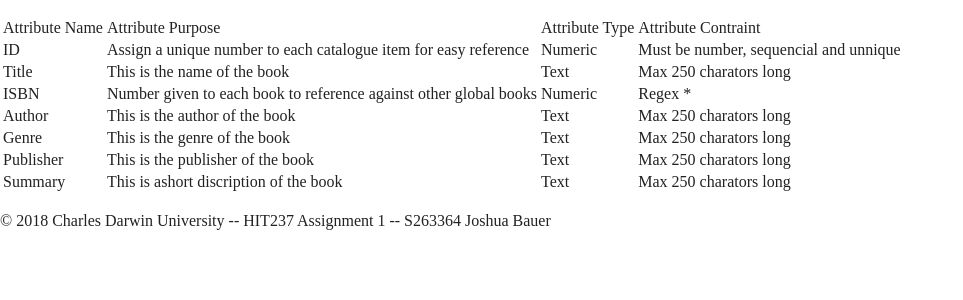
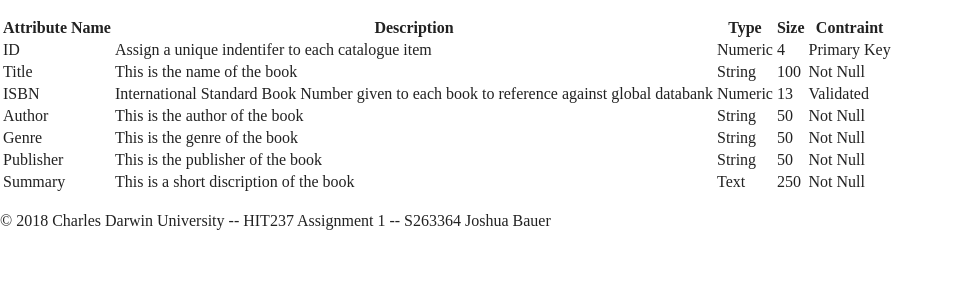
Before and after one commit to jaybeebauer/HIT237-Assignment1, a Django app: page /datamodel in a window 1280 px wide. Shown: the part 132-432 px from the top of the page, without its empty margins (0-963 px from the left). Run offline with Django 3.2, Linux system fonts and the light colour scheme; some libraries are stand-ins or nearby versions.

Commit message:
-Fixed dynamic url for book (single), Fixed datamodel, Added Main page content

```diff
--- a/HIT237-Assignment1/HIT237_Assignment1/urls.py
+++ b/HIT237-Assignment1/HIT237_Assignment1/urls.py
@@ -22,6 +22,6 @@ urlpatterns = [
 
     url(r'^$', views.home, name='home'),
     url(r'^books/?$', views.books, name='books'),
-    url(r'^book/(\d{1,1})/?$', views.single_book, name='book'),
+    url(r'^book/(\d{1,4})/?$', views.single_book, name='book'),
     url(r'^datamodel/?$', views.datamodel, name='datamodel'),
 ]
--- a/HIT237-Assignment1/books_repo/templates/base.html
+++ b/HIT237-Assignment1/books_repo/templates/base.html
@@ -30,7 +30,11 @@
         </header>
 
 
-        {% block main_body %}{% endblock %}
+        {% block main_body %}
+        <p>Welcome to my Book Catalogue website.</p>
+        <p>My name is Joshua Bauer (S263364).</p>
+        <p>I chose to do my assignment on books as I love reading, and would like to share my list of books with you.</p>
+        {% endblock %}
 
         <footer class="footer">
             <p>&copy; 2018 Charles Darwin University  --  HIT237 Assignment 1 --  S263364 Joshua Bauer</p>
--- a/HIT237-Assignment1/books_repo/templates/books.html
+++ b/HIT237-Assignment1/books_repo/templates/books.html
@@ -11,7 +11,7 @@
 
       {% for book in book_list %}
       <li>
-        <a href="/book/{{ book.id }}">{{ book.title }}</a> ({{book.author}})
+        <a href="{% url 'book' book.id %}">{{ book.title }}</a>: {{ book.summary|truncatewords:10 }}
       </li>
       {% endfor %}
 
--- a/HIT237-Assignment1/books_repo/templates/datamodel.html
+++ b/HIT237-Assignment1/books_repo/templates/datamodel.html
@@ -11,53 +11,61 @@
         <table>
             <thead>
                 <tr>
-                    <td>Attribute Name</td>
-                    <td>Attribute Purpose</td>
-                    <td>Attribute Type</td>
-                    <td>Attribute Contraint</td>
+                    <th>Attribute Name</th>
+                    <th>Description</th>
+                    <th>Type</th>
+                    <th>Size</th>
+                    <th>Contraint</th>
                 </tr>
             </thead>
             <tr>
                 <td>ID</td>
-                    <td>Assign a unique number to each catalogue item for easy reference</td>
+                    <td>Assign a unique indentifer to each catalogue item</td>
                     <td>Numeric</td>
-                    <td>Must be number, sequencial and unnique</td>
+                    <td>4</td>
+                    <td>Primary Key</td>
             </tr>
             <tr>
                 <td>Title</td>
                     <td>This is the name of the book</td>
-                    <td>Text</td>
-                    <td>Max 250 charators long</td>
+                    <td>String</td>
+                    <td>100</td>
+                    <td>Not Null</td>
             </tr>
             <tr>
                 <td>ISBN</td>
-                    <td>Number given to each book to reference against other global books</td>
+                    <td>International Standard Book Number given to each book to reference against global databank</td>
                     <td>Numeric</td>
-                    <td>Regex *</td>
+                    <td>13</td>
+                    <td>Validated</td>
             </tr>
             <tr>
                 <td>Author</td>
                     <td>This is the author of the book</td>
-                    <td>Text</td>
-                    <td>Max 250 charators long</td>
+                    <td>String</td>
+                    <td>50</td>
+                    <td>Not Null</td>
             </tr>
             <tr>
                 <td>Genre</td>
                     <td>This is the genre of the book</td>
-                    <td>Text</td>
-                    <td>Max 250 charators long</td>
+                    <td>String</td>
+                    <td>50</td>
+                    <td>Not Null</td>
             </tr>
             <tr>
                 <td>Publisher</td>
                     <td>This is the publisher of the book</td>
-                    <td>Text</td>
-                    <td>Max 250 charators long</td>
+                    <td>String</td>
+                    <td>50</td>
+                    <td>Not Null</td>
             </tr>
             <tr>
                 <td>Summary</td>
-                    <td>This is ashort discription of the book</td>
+                    <td>This is a short discription of the book</td>
                     <td>Text</td>
-                    <td>Max 250 charators long</td>
+                    <td>250</td>
+                    <td>Not Null</td>
             </tr>
         </table>
 
```
Also changed, not shown: 1 other file.
